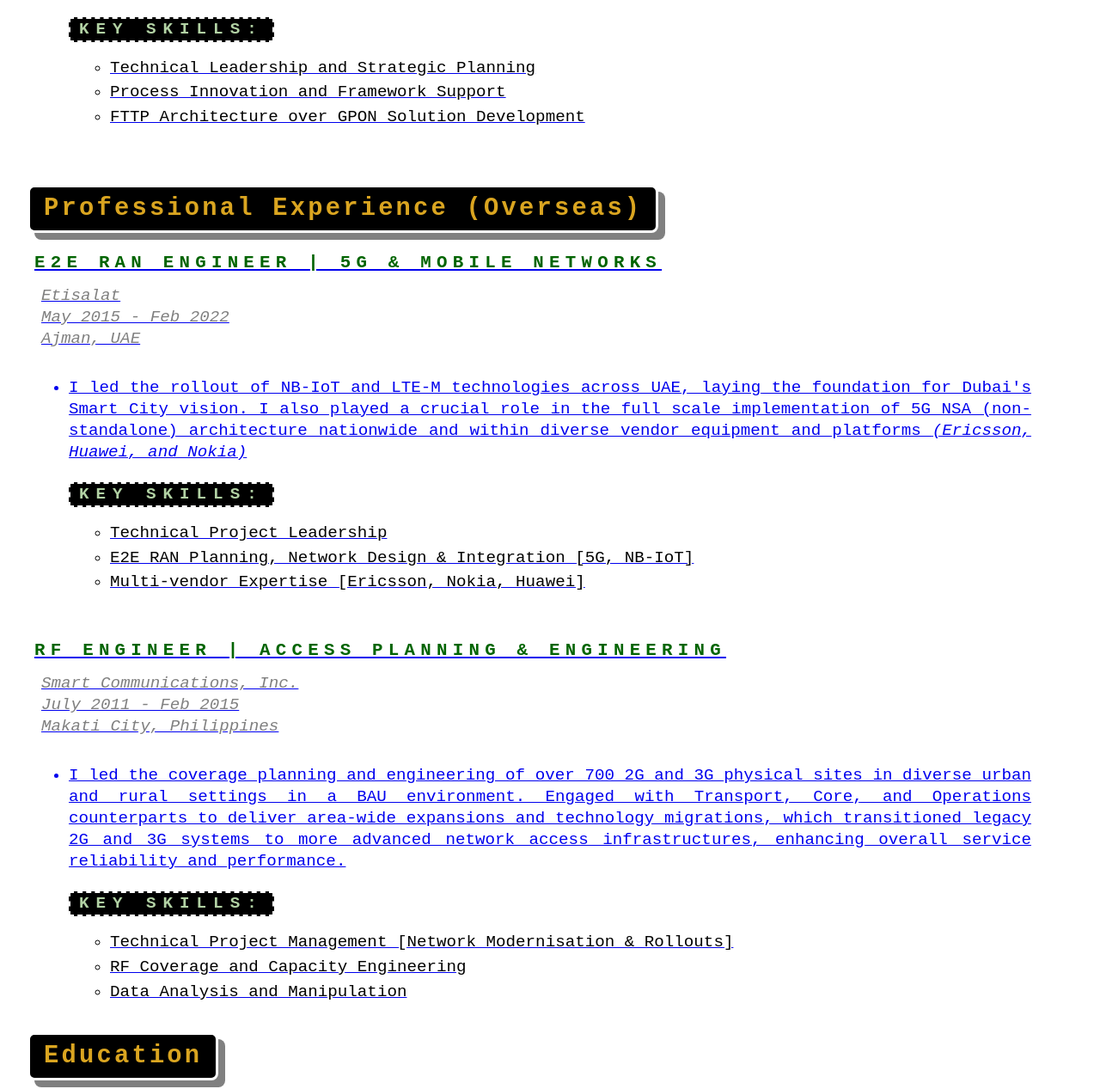
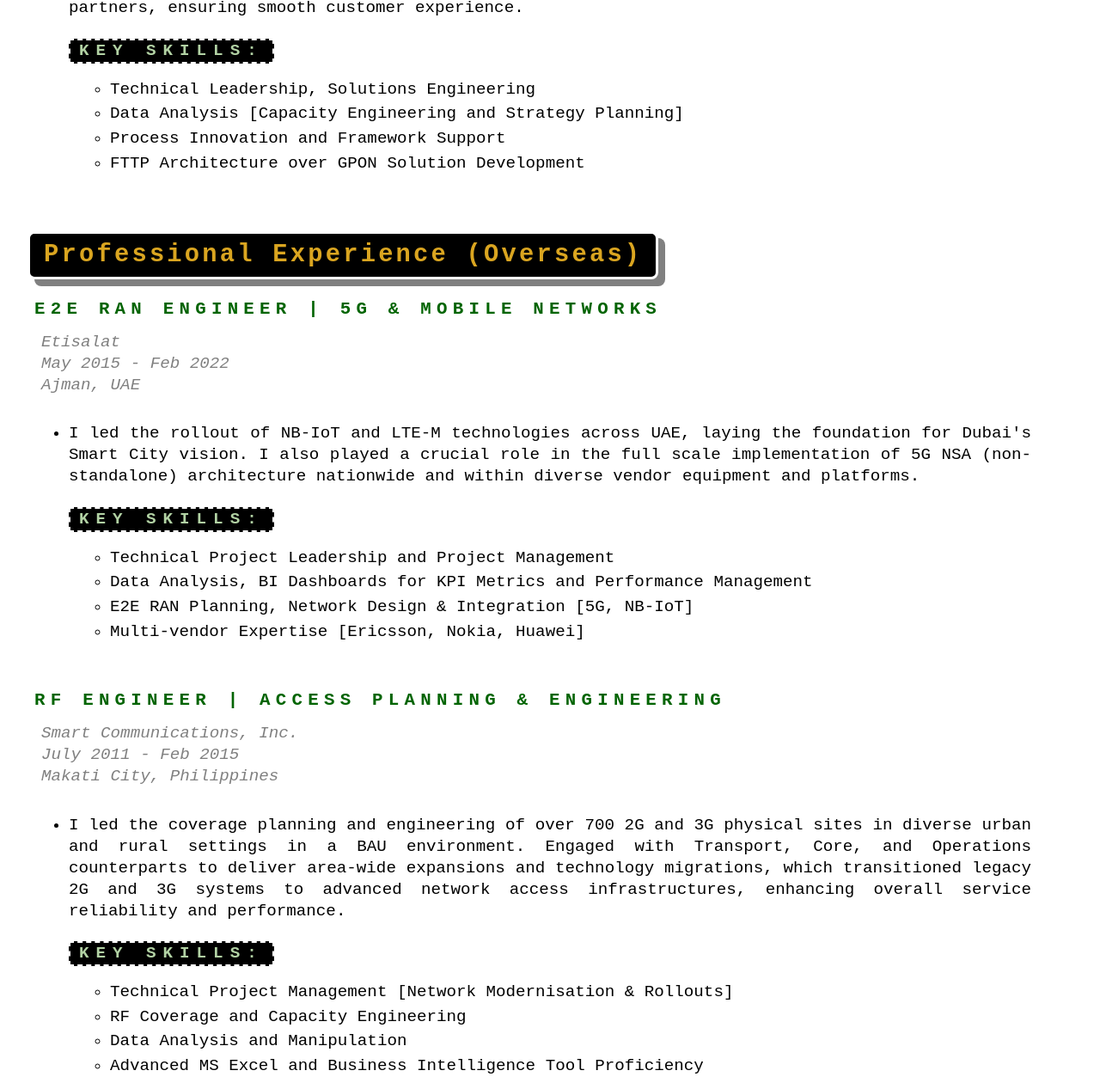
Before and after one commit to cloudbykristine/aws-cloud-challenge, a plain HTML site: page website/index.html in a window 1280 px wide. Shown: the part 1861-3128 px from the top of the page at 86% size. Drawn offline with nearby package versions, Linux system fonts and the light colour scheme; no server answers; a web font is replaced by a local one.

Commit message:
"updated resume details"

```diff
--- a/website/index.html
+++ b/website/index.html
@@ -118,6 +118,7 @@
             <p class='try'>
             <a href="https://www.credly.com/badges/a1de610e-36d3-49f5-a1d5-53a21d7d2b6d/public_url">
                 <img src="images/cp-foundational.png" alt="my Cloud Practitioner Certificate" width=75%>
+            </a>
             </p>
         </div>
         <!--3rd row right-->
@@ -133,6 +134,7 @@
 <div id='certification'>
   <h2><span class='wrap credentials trait'>Certifications</span></h2>
     <ul class='certifications'>
+      <li>AWS Certified Solutions Architect - Professional</li>
       <li>AWS Certified Developer - Associate</li>
       <li>AWS Certified Solutions Architect - Associate</li>
       <li>AWS Certified Cloud Practitioner</li>
@@ -151,7 +153,8 @@
          <li>I'm a functional lead in a team of 16, providing guidance and leadership across members in overseeing the customer migration of Telstra’s FTTP network to Opticomm. I developed and optimised processes in collaboration with both cross-functional teams and external delivery partners, ensuring smooth customer experience.</li>
         <p class='key trait'>Key Skills: </p>
           <ul class='skills'>
-           <li>Technical Leadership and Strategic Planning</li>
+           <li>Technical Leadership, Solutions Engineering</li>
+           <li>Data Analysis [Capacity Engineering and Strategy Planning] </li>
            <li>Process Innovation and Framework Support</li>
            <li>FTTP Architecture over GPON Solution Development</li>
       </ul>
@@ -165,11 +168,12 @@
     <br>May 2015 - Feb 2022
     <br>Ajman, UAE</p>
       <ul class='highlight'>
-        <li>I led the rollout of NB-IoT and LTE-M technologies across UAE, laying the foundation for Dubai's Smart City vision. I also played a crucial role in the full scale implementation of 5G NSA (non-standalone) architecture nationwide and within diverse vendor equipment and platforms <em>(Ericsson, Huawei, and Nokia)</em></li>
+        <li>I led the rollout of NB-IoT and LTE-M technologies across UAE, laying the foundation for Dubai's Smart City vision. I also played a crucial role in the full scale implementation of 5G NSA (non-standalone) architecture nationwide and within diverse vendor equipment and platforms.</li>
 
         <p class='key trait'>Key Skills: </p>
           <ul class='skills'>
-           <li>Technical Project Leadership</li>
+           <li>Technical Project Leadership and Project Management</li>
+           <li>Data Analysis, BI Dashboards for KPI Metrics and Performance Management</li>
            <li>E2E RAN Planning, Network Design & Integration [5G, NB-IoT]</li>
            <li>Multi-vendor Expertise [Ericsson, Nokia, Huawei]</li>
           </ul>
@@ -180,13 +184,14 @@
     <br>July 2011 - Feb 2015
     <br>Makati City, Philippines</p>
       <ul class='highlight'>
-        <li>I led the coverage planning and engineering of over 700 2G and 3G physical sites in diverse urban and rural settings in a BAU environment. Engaged with Transport, Core, and Operations counterparts to deliver area-wide expansions and technology migrations, which transitioned legacy 2G and 3G systems to more advanced network access infrastructures, enhancing overall service reliability and performance.</li>
+        <li>I led the coverage planning and engineering of over 700 2G and 3G physical sites in diverse urban and rural settings in a BAU environment. Engaged with Transport, Core, and Operations counterparts to deliver area-wide expansions and technology migrations, which transitioned legacy 2G and 3G systems to advanced network access infrastructures, enhancing overall service reliability and performance.</li>
 
         <p class='key trait'>Key Skills: </p>
           <ul class='skills'>
            <li>Technical Project Management [Network Modernisation & Rollouts]</li>
            <li>RF Coverage and Capacity Engineering</li>
            <li>Data Analysis and Manipulation</li>
+           <li>Advanced MS Excel and Business Intelligence Tool Proficiency </li>
       </ul>
 </div>
 
```
